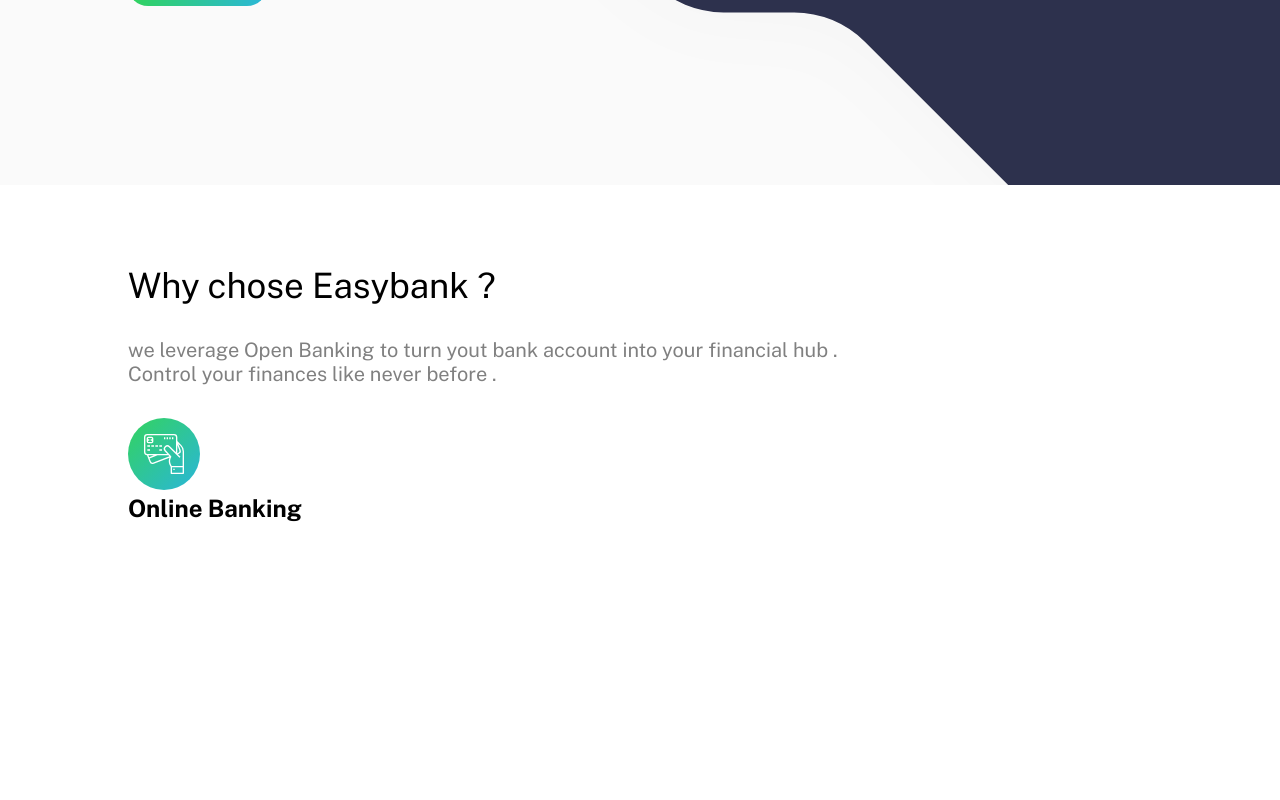
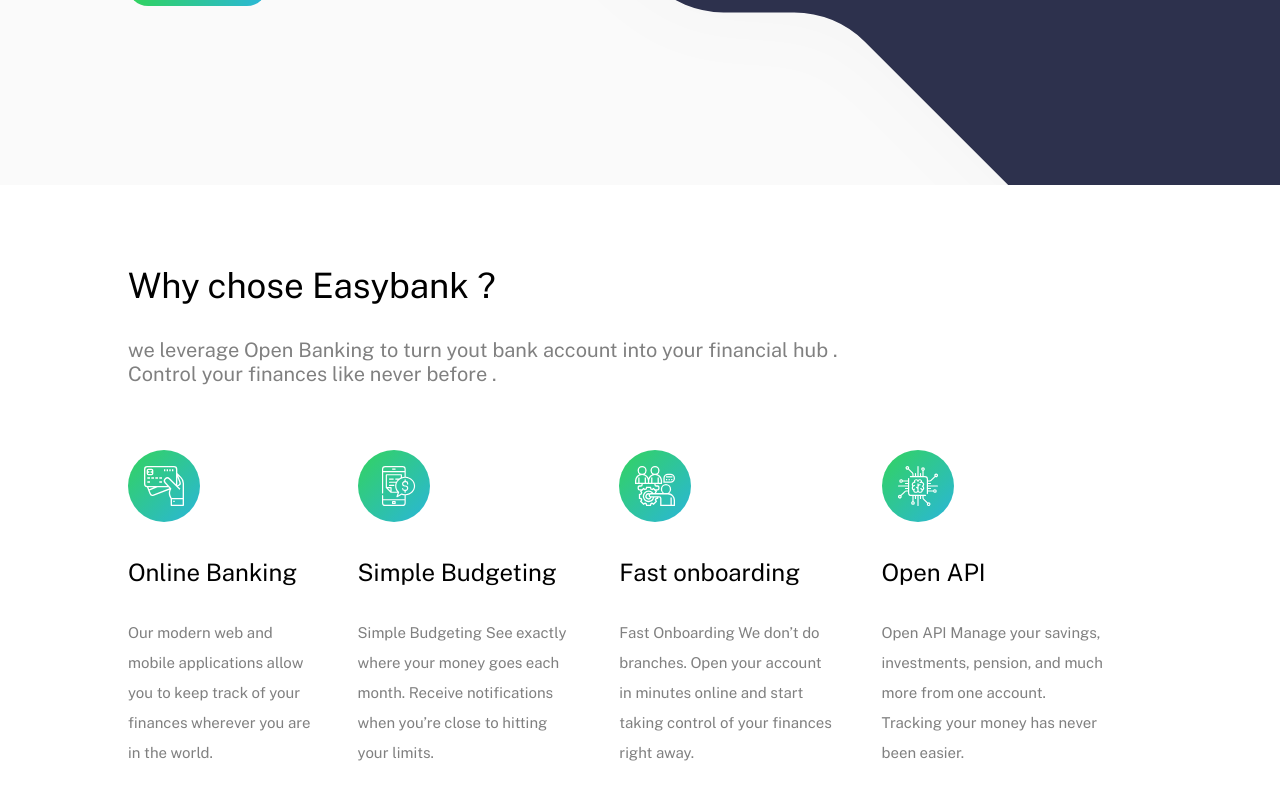
Before and after one commit to Dhia-Ben-Hamouda/Frontend-Mentor-Easybank, a React (Create React App) app: page / in a window 1280 px wide. Shown: the part 615-1415 px from the top of the page. Before the commit the page ends 1360 px from the top, so only its background shows below. Built offline with nearby package versions, Linux system fonts and the light colour scheme.

Commit message:
more work on about section

```diff
--- a/src/components/About.jsx
+++ b/src/components/About.jsx
@@ -1,6 +1,8 @@
 import React from "react";
 import img1 from "./images/icon-online.svg";
 import img2 from "./images/icon-budgeting.svg";
+import img3 from "./images/icon-onboarding.svg";
+import img4 from "./images/icon-api.svg";
 
 const About = ()=>{
   return(
@@ -14,6 +16,22 @@
           <div className="item">
             <img src={img1} alt="" />
             <h2>Online Banking</h2>
+            <h5>Our modern web and mobile applications allow you to keep track of your finances wherever you are in the world.</h5>
+          </div>
+          <div className="item">
+            <img src={img2} alt="" />
+            <h2>Simple Budgeting</h2>
+            <h5>Simple Budgeting See exactly where your money goes each month. Receive notifications when you’re close to hitting your limits.</h5>
+          </div>
+          <div className="item">
+            <img src={img3} alt="" />
+            <h2>Fast onboarding</h2>
+            <h5>Fast Onboarding We don’t do branches. Open your account in minutes online and start taking control of your finances right away.</h5>
+          </div>
+          <div className="item">
+            <img src={img4} alt="" />
+            <h2>Open API</h2>
+            <h5>Open API Manage your savings, investments, pension, and much more from one account. Tracking your money has never been easier.</h5>
           </div>
         </div>
       </section>
--- a/src/components/styles/_about.scss
+++ b/src/components/styles/_about.scss
@@ -13,10 +13,31 @@
     font-size: 20px;
     font-weight: 400;
     color: gray;
-    margin-bottom: 2rem;
+    margin-bottom: 4rem;
   }
 
   .container{
+    display: flex;
+    justify-content: space-between;
 
+    .item{
+      margin-right: .5rem;
+      h2{
+        font-weight: 400;
+        margin-bottom: 2rem;
+      }
+
+      h5{
+        color: grey;
+        font-weight: 400;
+        font-size: 15px;
+        line-height: 30px;
+        width: 85%;
+      }
+
+      img{
+        margin-bottom: 2rem;
+      }
+    }
   }
 }
```
